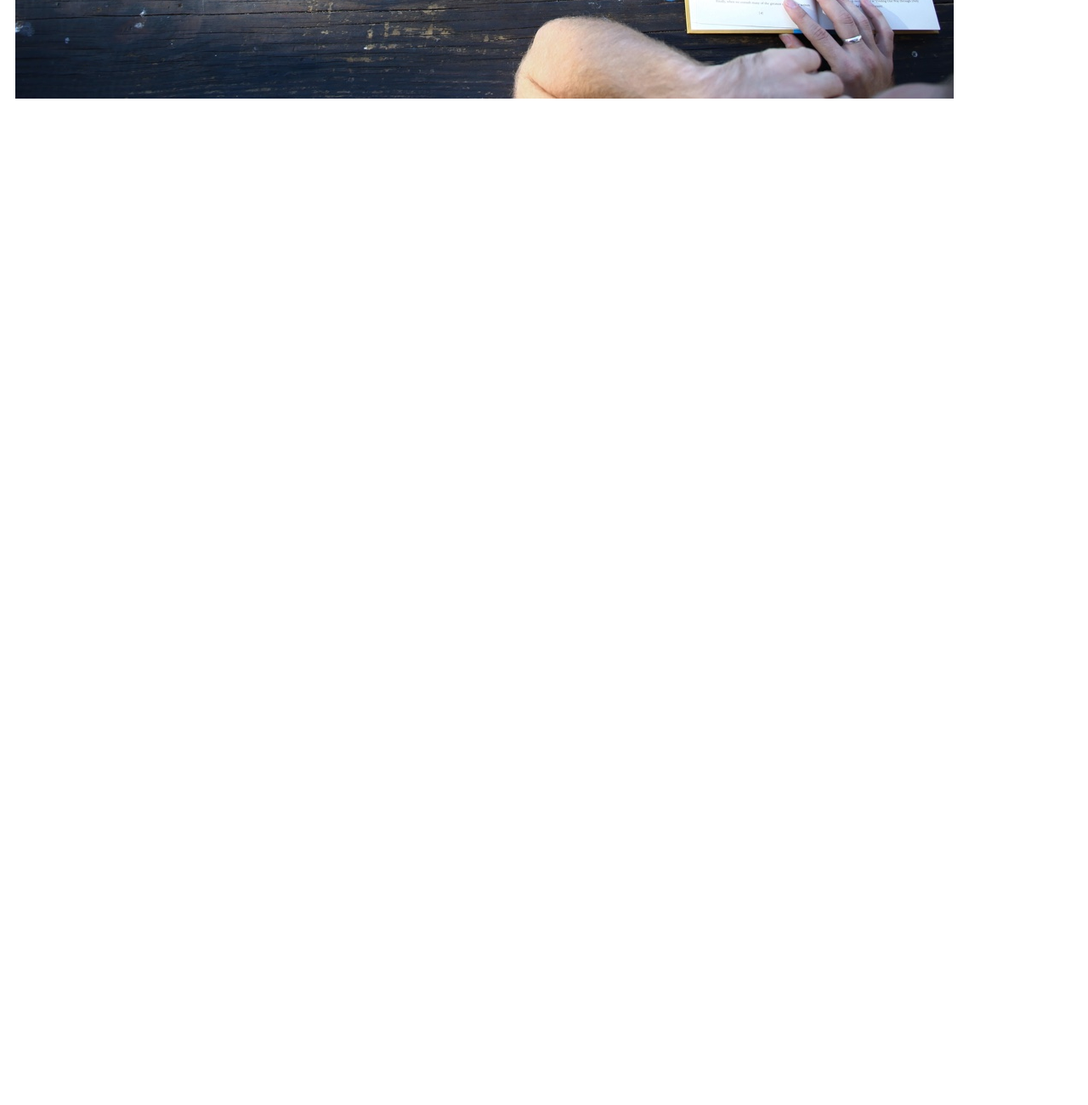
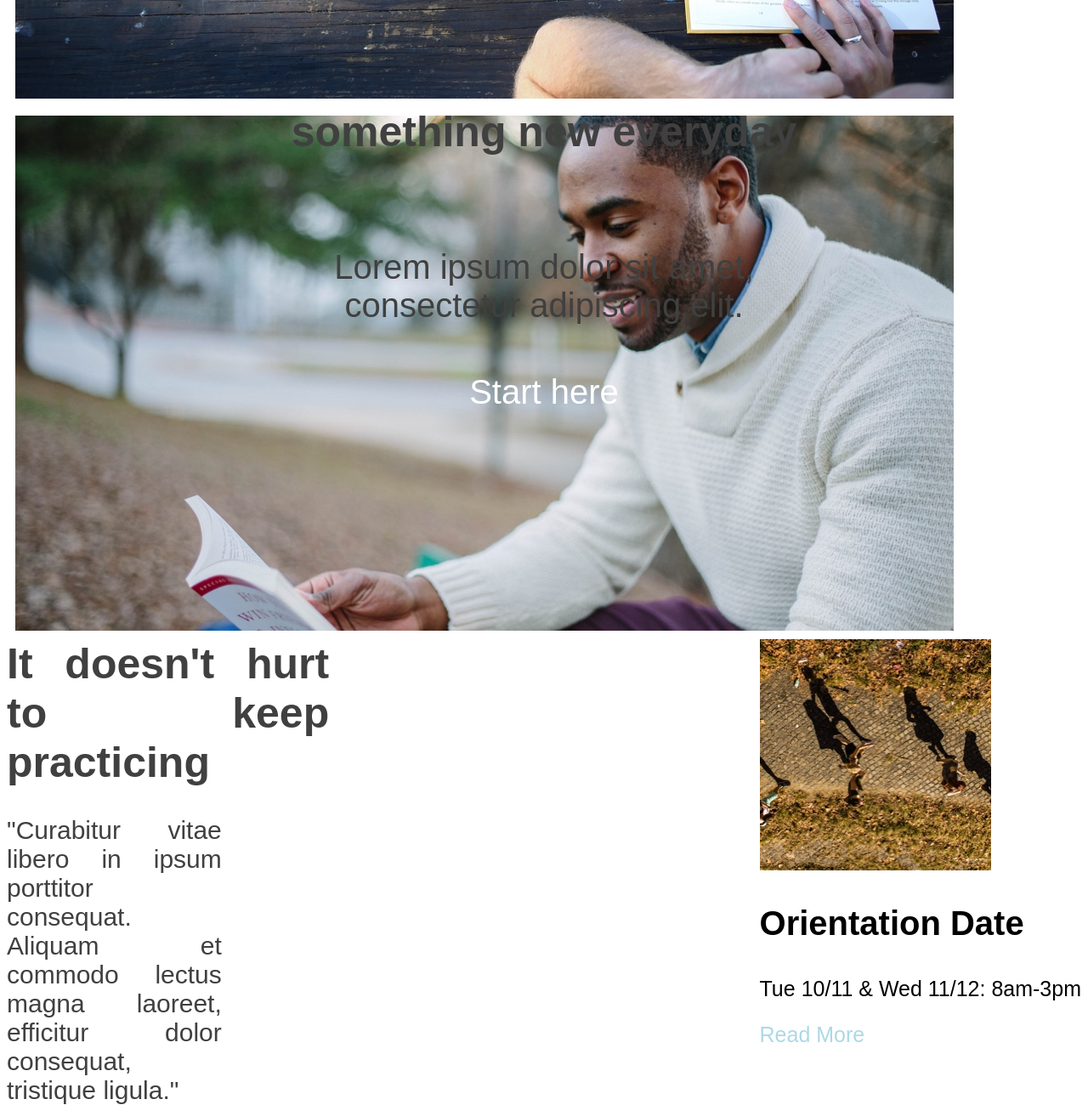
Before and after one commit to KJMighty/colmaracademy, a plain HTML site: page index.html in a window 1280 px wide. Shown: the part 836-2136 px from the top of the page at 85% size. Before the commit the page ends 962 px from the top, so only its background shows below. Drawn offline with Linux system fonts and the light colour scheme; a web font is replaced by a local one.

Commit message:
add two images and text sections

```diff
--- a/index.html
+++ b/index.html
@@ -24,8 +24,22 @@
             <img src="resources/images/banner.jpg" class="banner-image">
             <h1 class="banner-header">Learn something new everyday</h1>
             <br>
-            <p>Lorem ipsum dolor sit amet, consectetur adipiscing elit.</p>
+            <p class="Lorem">Lorem ipsum dolor sit amet,<br>consectetur adipiscing elit.</p>
+            <button class="button">Start here</button>
+        </div>
+        <br>
+        <br>
+        <div class="banner-2">
+        <img src="resources/images/information-main.jpg" class="info-image">
+        <h1 class="info-header">It doesn't hurt to keep practicing</h1>
+            <p class="Curabitur">"Curabitur vitae libero in ipsum porttitor consequat. Aliquam et commodo lectus  magna laoreet, efficitur dolor consequat, tristique ligula."</p>
         </div>
 
+        <div class="Orientation-date">
+            <img src="resources/images/information-orientation.jpg">
+            <h3>Orientation Date</h3>
+            <p>Tue 10/11 & Wed 11/12: 8am-3pm</p>
+            <p><a>Read More</a></p>
+</div>
     </body>
     </html>
--- a/resources/css/style.css
+++ b/resources/css/style.css
@@ -44,7 +44,7 @@ body{
 .banner {
     width: 100%;
     height: 80%;
-    background-color: grey;
+    background-color: lightgray;
 }
 
 .banner-image {
@@ -52,12 +52,69 @@ body{
     margin: 10px;
 }
 
-.banner-header{
+.banner-header {
     margin-top: 50px;
-    font-size: 3.0rem;
+    font-size: 50px;
+    text-align: center;
+    padding-top: 300px;
+    color: #404040;
 }
 
-.banner-header, p {
-    font-size: 0.6rem;
-    position: center;
+.Lorem {
+    font-size: 40px;
+    text-align: center;
+    color: #404040;
 }
+
+.button {
+    color: white;
+    background-color: #404040;
+    border: 1px solid #404040;
+    font-size: 40px;
+    margin: 0 auto;
+    display: block;
+    height: 80px;
+    width: 30%;
+}
+
+.banner-2 {
+    width: 100%;
+    height: 80%;
+    background-color: white;
+}
+
+.info-image {
+    float: left;
+    margin: 10px;
+}
+
+.info-header {
+    font-size: 50px;
+    padding-top: 300px;
+    color: #404040;
+    text-align: justify;
+    width: 30%;
+}
+
+.Curabitur {
+    color: #404040;
+    text-align: justify;
+    width: 20%;
+}
+
+.Orientation-date{
+    float:right;
+}
+
+.Orientation-date h3{
+    font-size: 40px;
+}
+
+    .Orientation-date p{
+        font-size: 25px;
+    }
+
+    .Orientation-date a{
+        font-size: 25px;
+        color: lightblue;
+    }
```
